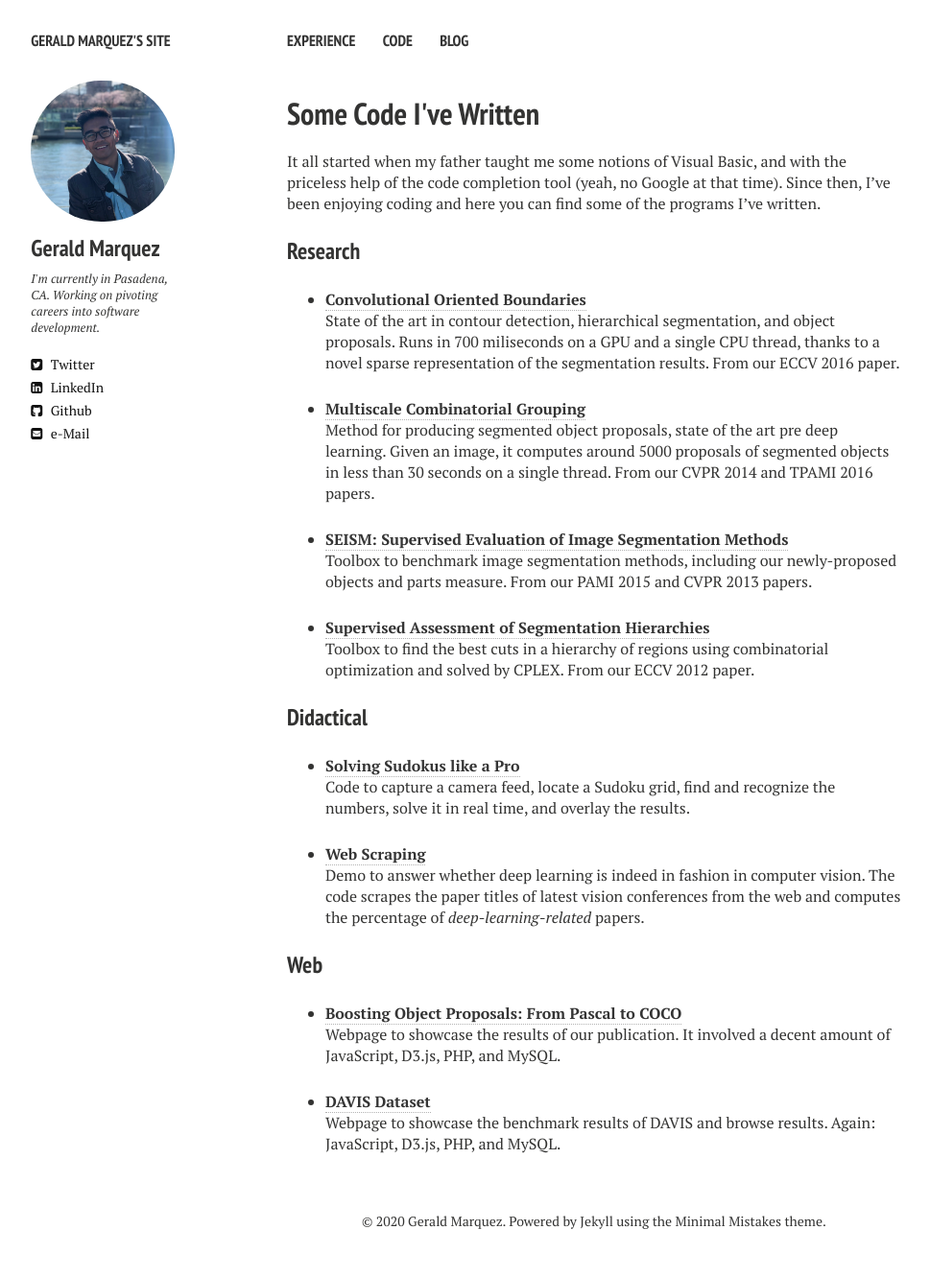
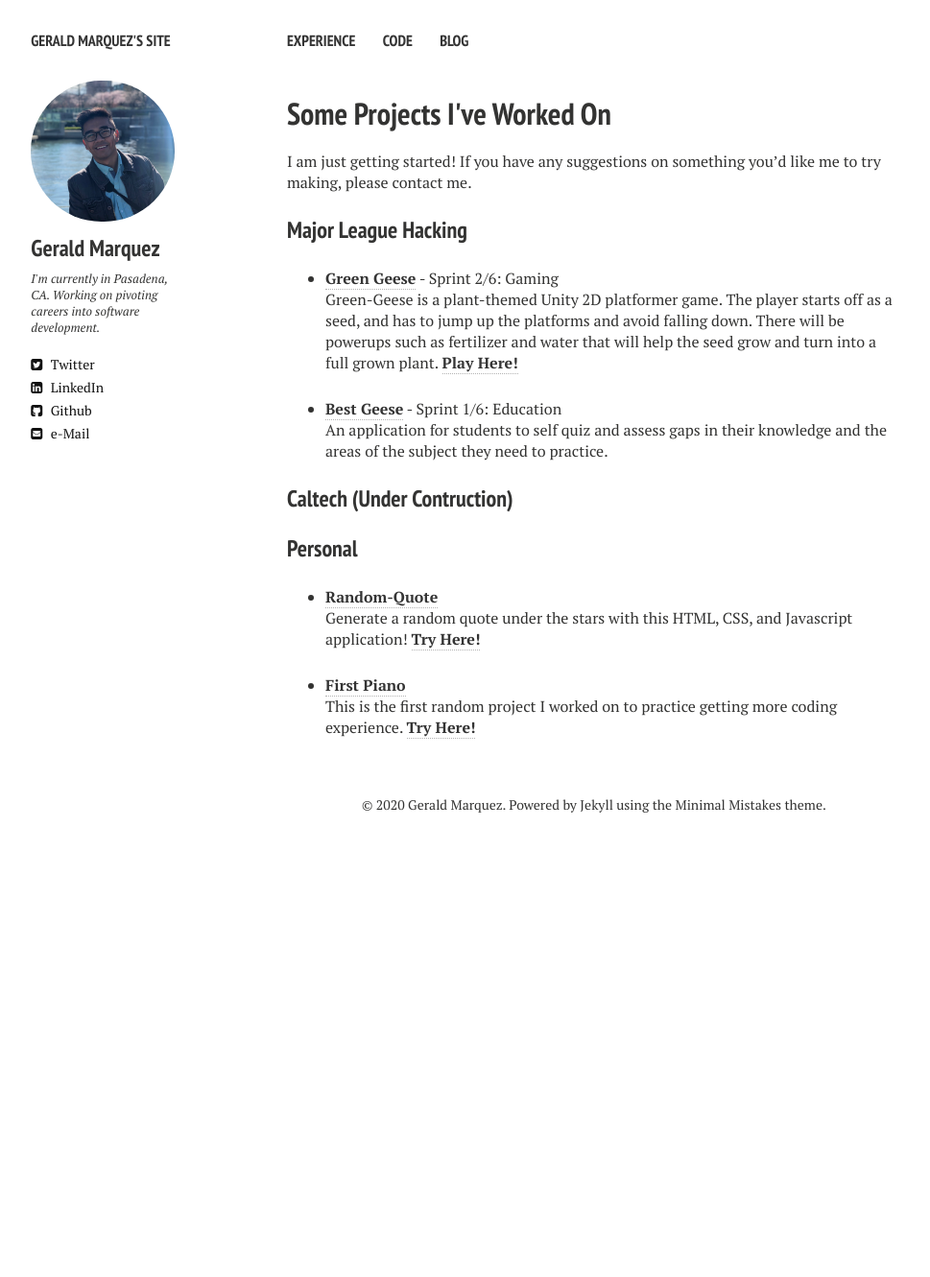
Before and after one commit to gprmarquez/temp.gprmarquez.github.io, a Jekyll site: the page built from code.md, in a window 1280 px wide. Shown: the whole page at 96% size, without its empty margins (21-990 px from the left). Built offline with Jekyll 4.4.1, drawn with Linux system fonts in a browser that asks for light colours; nearby versions of some CDN libraries; after the commit the page ends 900 px from its top, so only the background shows below that.

Commit message:
added Code section content

```diff
--- a/code.md
+++ b/code.md
@@ -1,40 +1,28 @@
 ---
 layout: page
 permalink: /code/
-title: Some Code I've Written
+title: Some Projects I've Worked On
 tags: [code]
 modified: 3-10-2014
 comments: false
 ---
 
-It all started when my father taught me some notions of Visual Basic, and with the priceless help of the code completion tool (yeah, no Google at that time). Since then, I've been enjoying coding and here you can find some of the programs I've written.
+I am just getting started! If you have any suggestions on something you'd like me to try making, please contact me.
 
-### Research
+### Major League Hacking
 
-- [**Convolutional Oriented Boundaries**](http://www.vision.ee.ethz.ch/~cvlsegmentation/cob/)<br>
-  State of the art in contour detection, hierarchical segmentation, and object proposals. Runs in 700 miliseconds on a GPU and a single CPU thread, thanks to a novel sparse representation of the segmentation results. From our ECCV 2016 paper.
+- [**Green Geese**](https://github.com/MLH-Fellowship/Green-Geese/) - Sprint 2/6: Gaming<br>
+  Green-Geese is a plant-themed Unity 2D platformer game. The player starts off as a seed, and has to jump up the platforms and avoid falling down. There will be powerups such as fertilizer and water that will help the seed grow and turn into a full grown plant. [**Play Here!**](https://zzranger.github.io/Green-Geese-Demo/)
 
-- [**Multiscale Combinatorial Grouping**](http://www.eecs.berkeley.edu/Research/Projects/CS/vision/grouping/mcg/)<br>
-  Method for producing segmented object proposals, state of the art pre deep learning. Given an image, it computes around 5000 proposals of segmented objects in less than 30 seconds on a single thread. From our CVPR 2014 and TPAMI 2016 papers.
+- [**Best Geese**](https://github.com/MLH-Fellowship/Best-Geese/) - Sprint 1/6: Education<br>
+  An application for students to self quiz and assess gaps in their knowledge and the areas of the subject they need to practice.
 
-- [**SEISM: Supervised Evaluation of Image Segmentation Methods**](http://www.vision.ee.ethz.ch/~biwiproposals/seism/index.html)<br>
-  Toolbox to benchmark image segmentation methods, including our newly-proposed objects and parts measure. From our PAMI 2015 and CVPR 2013 papers.
+### Caltech (Under Contruction)
 
-- [**Supervised Assessment of Segmentation Hierarchies**](https://imatge.upc.edu/web/resources/supervised-assessment-segmentation-hierarchies)<br>
-  Toolbox to find the best cuts in a hierarchy of regions using combinatorial optimization and solved by CPLEX. From our ECCV 2012 paper.
+### Personal
 
-### Didactical
+- [**Random-Quote**](https://github.com/gprmarquez/Random-Quote/)<br>
+  Generate a random quote under the stars with this HTML, CSS, and Javascript application! [**Try Here!**](https://github.com/gprmarquez/Random-Quote/)
 
-- [**Solving Sudokus like a Pro**](http://jponttuset.github.io/solving-sudokus-like-a-pro-1/)<br>
-  Code to capture a camera feed, locate a Sudoku grid, find and recognize the numbers, solve it in real time, and overlay the results.
-
-- [**Web Scraping**](http://jponttuset.github.io/deep-learning-scraping/)<br>
-  Demo to answer whether deep learning is indeed in fashion in computer vision. The code scrapes the paper titles of latest vision conferences from the web and computes the percentage of _deep-learning-related_ papers.
-
-### Web
-
-- [**Boosting Object Proposals: From Pascal to COCO**](http://www.vision.ee.ethz.ch/~biwiproposals/boosting-coco/)<br>
-  Webpage to showcase the results of our publication. It involved a decent amount of JavaScript, D3.js, PHP, and MySQL.
-
-- [**DAVIS Dataset**](https://graphics.ethz.ch/~perazzif/davis/index.html)<br>
-  Webpage to showcase the benchmark results of DAVIS and browse results. Again: JavaScript, D3.js, PHP, and MySQL.
+- [**First Piano**](https://github.com/gprmarquez/piano-attempt-01/)<br>
+  This is the first random project I worked on to practice getting more coding experience. [**Try Here!**](https://gprmarquez.github.io/piano-attempt-01/)
```
Also changed, not shown: index.md (+1 -1 lines).
